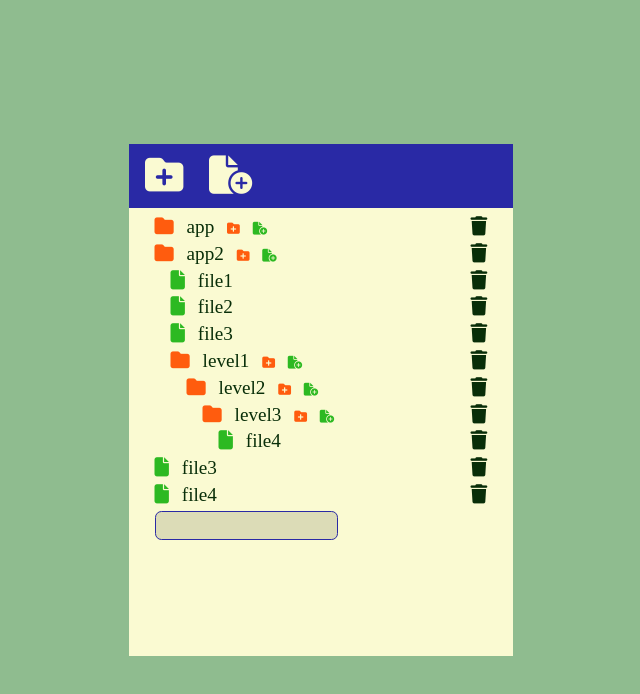
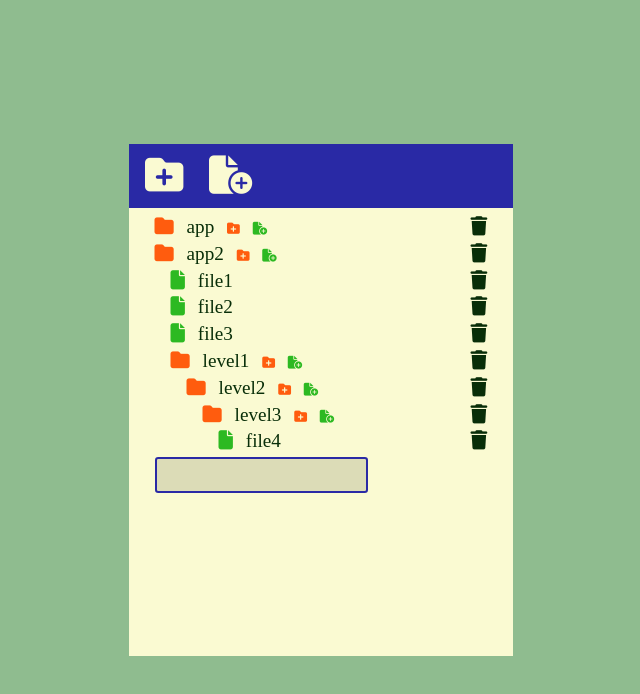
Before and after one commit to dev-annuranjan/directory-system, a plain HTML site: page index.html in a window 1280 px wide. Both pictures are taken after a click on the icon 483 px from the left and 174 px from the top of the page. Shown: the whole page, without its empty margins (319-959 px from the left). Drawn offline with Linux system fonts and the light colour scheme.

Commit message:
Added Icon, input handling implementation, input box style changes

```diff
--- a/index.html
+++ b/index.html
@@ -5,20 +5,19 @@
     <meta name="viewport"
           content="width=device-width, user-scalable=no, initial-scale=1.0, maximum-scale=1.0, minimum-scale=1.0">
     <meta http-equiv="X-UA-Compatible" content="ie=edge">
+    <script src="https://kit.fontawesome.com/e8d69dfbdd.js" crossorigin="anonymous"></script>
     <script defer src="index.js"></script>
-    <title>Document</title>
-    <script src="https://kit.fontawesome.com/e8d69dfbdd.js" crossorigin="anonymous"></script>
     <link rel="stylesheet" type="text/css" href="./main.css">
+    <link rel="icon" href="icon.svg">
+    <title>File Structure</title>
 </head>
 <body>
 <article id="app-main">
     <div id="start-menu">
         <span><i class="fa-solid fa-folder-plus" id="add-folder"></i></span>
         <span><i class="fa-solid fa-file-circle-plus" id="add-file"></i></span>
-<!--        <span><i class="fa-duotone fa-file-circle-plus"></i></span>-->
     </div>
     <div id="folder-display">
-
     </div>
 </article>
 </body>
--- a/index.js
+++ b/index.js
@@ -12,9 +12,7 @@ const state = {
                     }
                 }
             }
-        },
-        file3: "txt",
-        file4: ".js"
+        }
     },
     entityType: {
         folder: 1,
@@ -74,7 +72,7 @@ function addEntity(inputTargetParentEl, type) {
 }
 
 function addEntityHandler(event, inputEl, inputParentEl, targetFolder, eventType, type) {
-    // debugger;
+    if (inputEl) {
         if (eventType === state.eventType.keypress && event.key !== "Enter") return;
         const entityName = inputEl.value;
         inputEl.remove();
@@ -90,6 +88,7 @@ function addEntityHandler(event, inputEl, inputParentEl, targetFolder, eventType
                 newElement = createFolderNodeEl(entityName, targetFolder[entityName], path);
             }
             inputParentEl.appendChild(newElement)
+        }
     }
 }
 
--- a/main.css
+++ b/main.css
@@ -9,6 +9,26 @@
 
 * {
     box-sizing: border-box;
+}
+
+::-webkit-scrollbar {
+    width: 0.6rem;
+    height: 100%;
+    border-radius: 0.4rem;
+}
+
+::-webkit-scrollbar-button {
+    background: var(--appBlue);
+    display: none;
+}
+
+::-webkit-scrollbar-track-piece {
+    background: transparent;
+}
+
+::-webkit-scrollbar-thumb {
+    background: var(--appBlue);
+    border-radius: 0.2rem;
 }
 
 body {
@@ -42,6 +62,7 @@ body {
 #folder-display {
     padding: 0.2rem 1.6rem;
     overflow-y: auto;
+    height: 28rem;
 }
 
 .folder-node-title {
@@ -77,7 +98,6 @@ span.folder-node-add-file {
     color: var(--appDarkGreen);
 }
 
-
 i.fa-solid.fa-file,
 i.fa-solid.fa-folder {
     margin-right: 0.8rem;
@@ -91,14 +111,12 @@ i.fa-solid.fa-file {
     color: var(--appGreen);
 }
 
-
 input {
     line-height: 1.6rem;
     background-color: var(--appBackground);
     margin-top: 0.3rem;
     outline: none;
-    border-radius: 0.4rem;
-    border: 1px solid var(--appBlue);
+    border-radius: 0.2rem;
+    border: 2px solid var(--appBlue);
+    padding: 0.2rem 1rem;
 }
-
-/*<i class="fa-duotone fa-file-circle-plus" style="--fa-primary-color: #08388c; --fa-secondary-color: #2cb922;"></i>*/
```
Also changed, not shown: icon.svg (added). Lines whose indentation alone changed are shown as unchanged.
